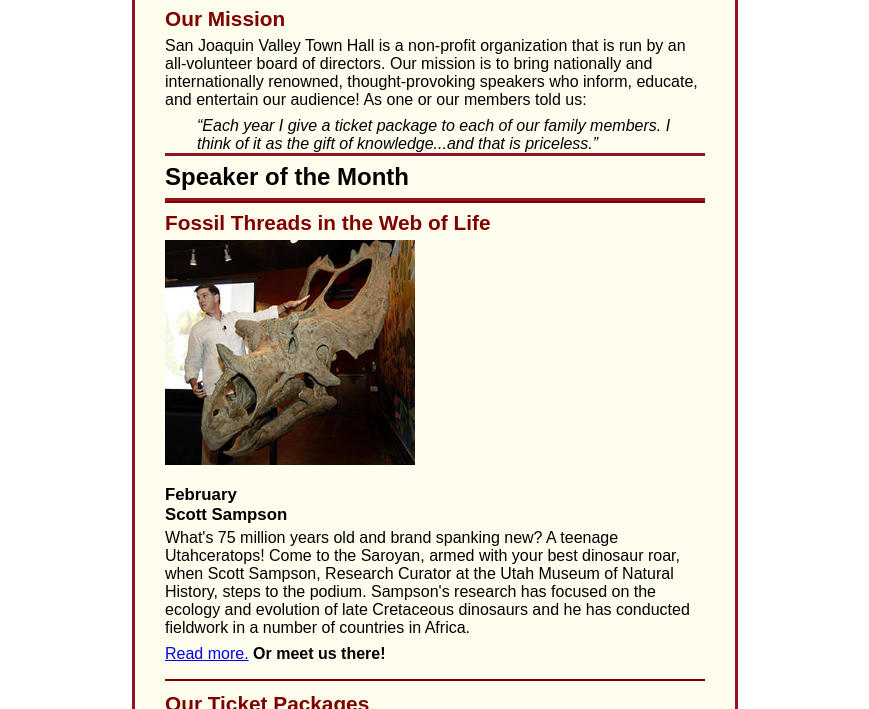
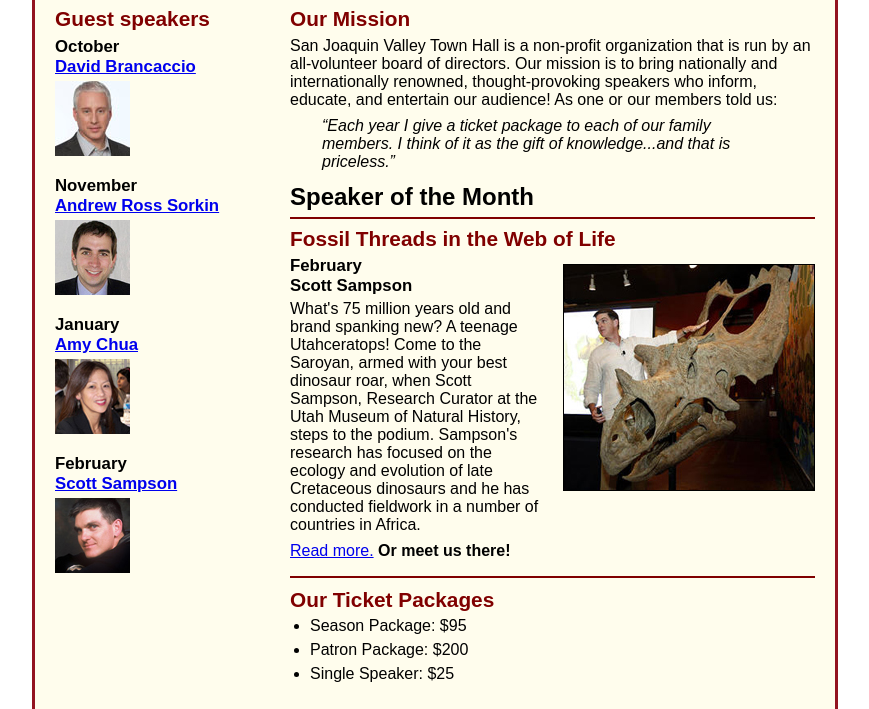
Before and after one commit to ss389/A08, a plain HTML site: page index.html in a window 1280 px wide. Shown: the part 126-835 px from the top of the page, without its empty margins (205-1074 px from the left). Drawn offline with Linux system fonts and the light colour scheme.

Commit message:
Update c6_main.css

```diff
--- a/styles/c6_main.css
+++ b/styles/c6_main.css
@@ -9,7 +9,7 @@ html {
 body {
 	font-family: Arial, Helvetica, sans-serif;
     font-size: 100%;
-    width: 600px;
+    width: 800px;
     margin: 0 auto;
     border: 3px solid #931420;
     background-color: #fffded;
@@ -45,45 +45,30 @@ header img {
 .shadow {
 	text-shadow: 2px 2px 2px #800000;
 }
-/* the styles for the main content */
-main {
-	clear: left;
+/* the styles for the section content */
+section h1 {
+	font-size: 150%;
+	padding: .5em 0 .25em 0;
+	margin: 0;
 }
-main {
-	padding: 0 30px;
-}
-main h1 {
-	font-size: 150%;
-	padding: .3em 0;
-    border-top: 3px solid #931420;
-    border-bottom: 3px solid #931420;
-}
-main h2 {
+section h2 {
 	color: #800000;
 	font-size: 130%;
 	padding: .5em 0 .25em 0;
 }
-main h3 {
-	font-size: 105%;
-	padding-bottom: .25em;
-}
-main img {
-	padding-bottom: 1em;
-}
-main p {
+section p {
 	padding-bottom: .5em;
 }
-main blockquote {
+section blockquote {
 	padding: 0 2em;
 	font-style: italic;
 }
-main ul {
+section ul {
 	padding: 0 0 .25em 1.25em;
 }
-main li {
+section li {
 	padding-bottom: .35em;
 }
-
 /* the styles for the article */
 article {
 	padding: .5em 0;
@@ -97,9 +82,22 @@ article h3 {
 	font-size: 105%;
 	padding-bottom: .25em;
 }
-
+article img {
+	float: right;
+	margin: .5em 0 1em 1em;
+	border: 1px solid black;
+}
 /* the styles for the aside */
-
+aside {
+	width: 215px;
+	float: right;
+	padding: 0 0 20px 20px;
+}
+aside h2 {
+	color: #800000;
+	font-size: 130%;
+	padding: .5em 0 .25em 0;
+}
 aside h3 {
 	font-size: 105%;
 	padding-bottom: .25em;
@@ -107,13 +105,18 @@ aside h3 {
 aside img {
 	padding-bottom: 1em;
 }
-
 /* the styles for the footer */
 footer {
 	background-color: #931420;
+	clear: both;
 }
 footer p {
 	text-align: center;
 	color: white;
 	padding: 1em 0;
 }
+section {
+	width: 525px;
+	float: right;
+	padding: 0 20px 20px 20px;
+}
```
